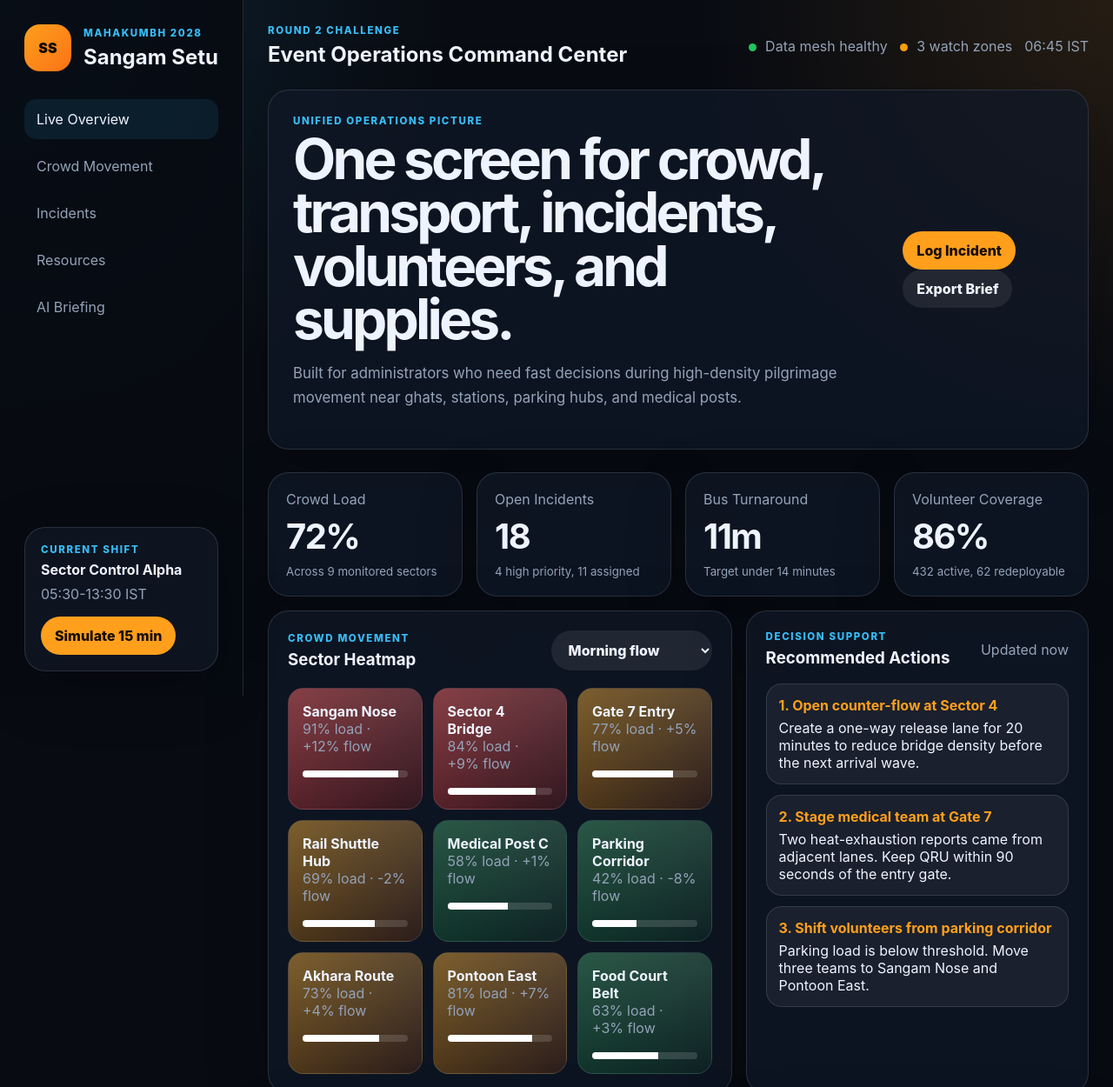
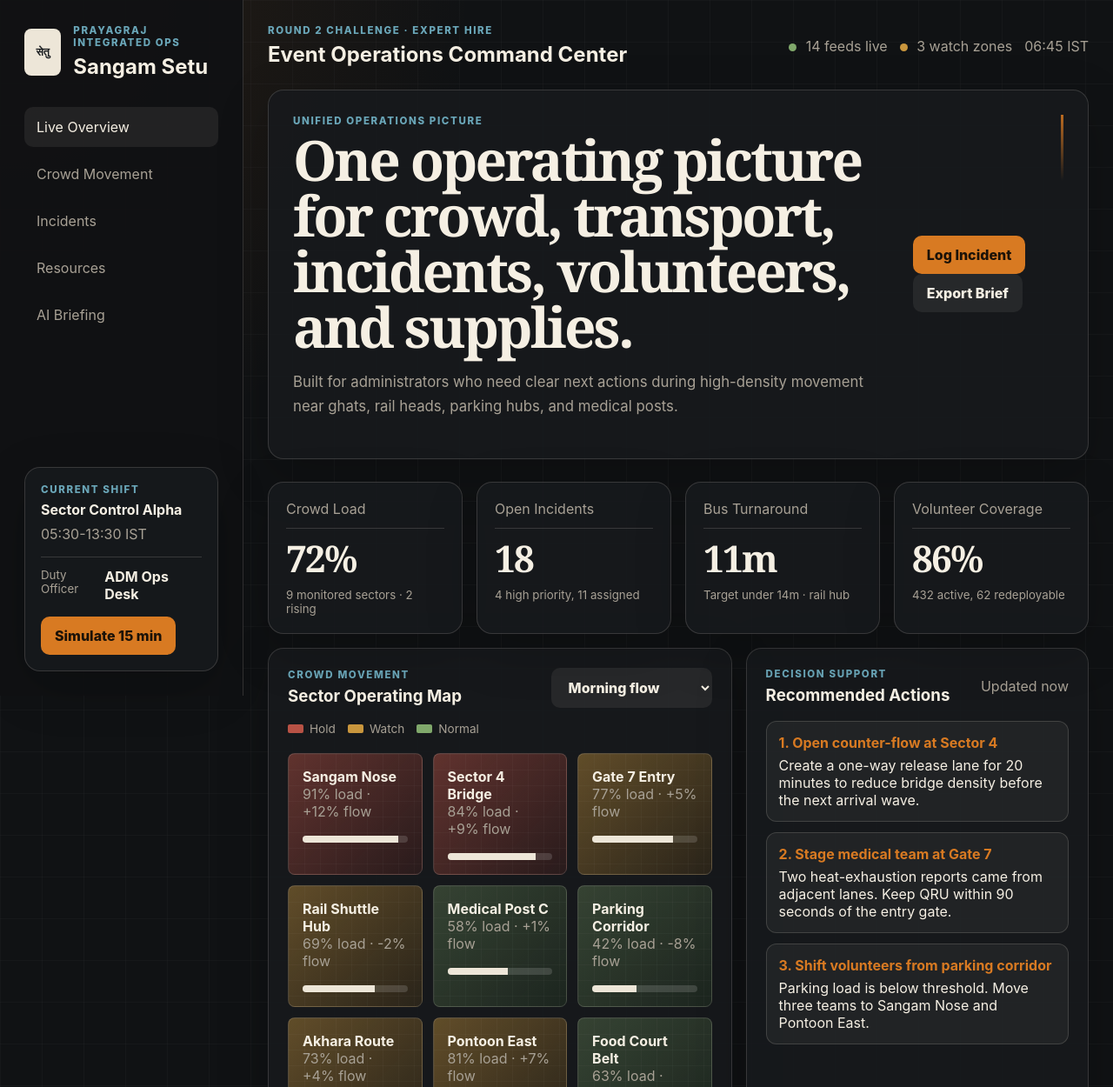
Before and after one commit to mananscasm/mahakumbh-command-center, a website: page index.html in a window 1280 px wide. Shown: the top 1250 px of the page at 87% size. Drawn offline with Linux system fonts and the light colour scheme.

Commit message:
Refine command center UI and add pitch deck

```diff
--- a/app.js
+++ b/app.js
@@ -50,9 +50,9 @@ const recommendations = [
 const byId = (id) => document.getElementById(id);
 
 function riskColor(risk) {
-  if (risk === "high") return "linear-gradient(135deg, rgba(239,68,68,.48), rgba(127,29,29,.32))";
-  if (risk === "medium") return "linear-gradient(135deg, rgba(245,158,11,.42), rgba(120,53,15,.28))";
-  return "linear-gradient(135deg, rgba(34,197,94,.28), rgba(20,83,45,.22))";
+  if (risk === "high") return "linear-gradient(135deg, rgba(184,82,69,.46), rgba(91,36,31,.28))";
+  if (risk === "medium") return "linear-gradient(135deg, rgba(201,150,61,.42), rgba(94,68,24,.28))";
+  return "linear-gradient(135deg, rgba(128,168,107,.3), rgba(49,78,43,.24))";
 }
 
 function renderSectors(multiplier = 1) {
--- a/index.html
+++ b/index.html
@@ -14,9 +14,9 @@
     <div class="shell">
       <aside class="sidebar" aria-label="Command center navigation">
         <div class="brand">
-          <span class="brand-mark">SS</span>
+          <span class="brand-mark">सेतु</span>
           <div>
-            <p class="eyebrow">Mahakumbh 2028</p>
+            <p class="eyebrow">Prayagraj Integrated Ops</p>
             <h1>Sangam Setu</h1>
           </div>
         </div>
@@ -31,6 +31,10 @@
           <p class="eyebrow">Current Shift</p>
           <strong>Sector Control Alpha</strong>
           <span>05:30-13:30 IST</span>
+          <div class="shift-meta">
+            <small>Duty Officer</small>
+            <b>ADM Ops Desk</b>
+          </div>
           <button id="simulateBtn" type="button">Simulate 15 min</button>
         </div>
       </aside>
@@ -38,11 +42,11 @@
       <main>
         <header class="topbar">
           <div>
-            <p class="eyebrow">Round 2 Challenge</p>
+            <p class="eyebrow">Round 2 Challenge · Expert Hire</p>
             <h2>Event Operations Command Center</h2>
           </div>
           <div class="status-strip" aria-label="System status">
-            <span><i class="dot green"></i> Data mesh healthy</span>
+            <span><i class="dot green"></i> 14 feeds live</span>
             <span><i class="dot amber"></i> 3 watch zones</span>
             <span id="clock">06:45 IST</span>
           </div>
@@ -51,10 +55,10 @@
         <section class="hero" id="overview">
           <div class="hero-copy">
             <p class="eyebrow">Unified operations picture</p>
-            <h2>One screen for crowd, transport, incidents, volunteers, and supplies.</h2>
+            <h2>One operating picture for crowd, transport, incidents, volunteers, and supplies.</h2>
             <p>
-              Built for administrators who need fast decisions during high-density
-              pilgrimage movement near ghats, stations, parking hubs, and medical posts.
+              Built for administrators who need clear next actions during high-density
+              movement near ghats, rail heads, parking hubs, and medical posts.
             </p>
           </div>
           <div class="hero-actions">
@@ -67,7 +71,7 @@
           <article class="metric-card">
             <span>Crowd Load</span>
             <strong id="crowdMetric">72%</strong>
-            <small>Across 9 monitored sectors</small>
+            <small>9 monitored sectors · 2 rising</small>
           </article>
           <article class="metric-card">
             <span>Open Incidents</span>
@@ -77,7 +81,7 @@
           <article class="metric-card">
             <span>Bus Turnaround</span>
             <strong id="busMetric">11m</strong>
-            <small>Target under 14 minutes</small>
+            <small>Target under 14m · rail hub</small>
           </article>
           <article class="metric-card">
             <span>Volunteer Coverage</span>
@@ -91,13 +95,18 @@
             <div class="panel-heading">
               <div>
                 <p class="eyebrow">Crowd movement</p>
-                <h3>Sector Heatmap</h3>
+                <h3>Sector Operating Map</h3>
               </div>
               <select id="scenarioSelect" aria-label="Scenario">
                 <option value="normal">Morning flow</option>
                 <option value="surge">Royal bath surge</option>
                 <option value="rain">Rain diversion</option>
               </select>
+            </div>
+            <div class="map-legend" aria-label="Map legend">
+              <span><i class="legend high"></i>Hold</span>
+              <span><i class="legend medium"></i>Watch</span>
+              <span><i class="legend low"></i>Normal</span>
             </div>
             <div class="map" id="sectorMap" aria-label="Operational sector heatmap"></div>
           </article>
@@ -159,6 +168,7 @@
             Keep one medical quick-response unit staged at Gate 7 and release three
             volunteer teams from the low-load parking corridor.
           </p>
+          <span class="briefing-source">Synthesized from density, incident SLA, bus GPS, and volunteer check-in feeds.</span>
         </section>
       </main>
     </div>
--- a/styles.css
+++ b/styles.css
@@ -1,15 +1,17 @@
 :root {
-  --bg: #080b12;
-  --panel: #111827;
-  --panel-2: #162033;
-  --text: #eef4ff;
-  --muted: #94a3b8;
-  --line: rgba(148, 163, 184, 0.2);
-  --saffron: #ff9f1c;
-  --cyan: #38bdf8;
-  --green: #22c55e;
-  --red: #ef4444;
-  --amber: #f59e0b;
+  --bg: #101214;
+  --paper: #ede6d8;
+  --panel: #171a1d;
+  --panel-2: #202429;
+  --text: #f5efe3;
+  --muted: #a8a195;
+  --line: rgba(237, 230, 216, 0.16);
+  --saffron: #d87a22;
+  --blue: #6aa6b8;
+  --green: #80a86b;
+  --red: #b85245;
+  --amber: #c9963d;
+  --ink: #1a1d20;
 }
 
 * {
@@ -19,13 +21,15 @@
 body {
   margin: 0;
   background:
-    radial-gradient(circle at top left, rgba(56, 189, 248, 0.14), transparent 32rem),
-    radial-gradient(circle at top right, rgba(255, 159, 28, 0.12), transparent 30rem),
+    linear-gradient(rgba(255, 255, 255, 0.025) 1px, transparent 1px),
+    linear-gradient(90deg, rgba(255, 255, 255, 0.025) 1px, transparent 1px),
+    radial-gradient(circle at top left, rgba(216, 122, 34, 0.12), transparent 34rem),
     var(--bg);
+  background-size: 48px 48px, 48px 48px, auto, auto;
   color: var(--text);
   font-family:
-    Inter, ui-sans-serif, system-ui, -apple-system, BlinkMacSystemFont, "Segoe UI",
-    sans-serif;
+    "IBM Plex Sans", Inter, ui-sans-serif, system-ui, -apple-system,
+    BlinkMacSystemFont, "Segoe UI", sans-serif;
 }
 
 button,
@@ -50,12 +54,12 @@ button {
 }
 
 .sidebar {
+  background: rgba(16, 18, 20, 0.94);
   border-right: 1px solid var(--line);
-  background: rgba(8, 11, 18, 0.86);
+  height: 100vh;
   padding: 28px;
   position: sticky;
   top: 0;
-  height: 100vh;
 }
 
 .brand {
@@ -67,10 +71,11 @@ button {
 
 .brand-mark {
   align-items: center;
-  background: linear-gradient(135deg, var(--saffron), #f97316);
-  border-radius: 18px;
-  color: #140b02;
+  background: var(--paper);
+  border-radius: 8px;
+  color: var(--ink);
   display: grid;
+  font-size: 0.78rem;
   font-weight: 900;
   height: 54px;
   place-items: center;
@@ -86,7 +91,7 @@ button {
 }
 
 .eyebrow {
-  color: var(--cyan);
+  color: var(--blue);
   font-size: 0.72rem;
   font-weight: 800;
   letter-spacing: 0.14em;
@@ -100,7 +105,7 @@ nav {
 }
 
 nav a {
-  border-radius: 14px;
+  border-radius: 10px;
   color: var(--muted);
   padding: 13px 14px;
   text-decoration: none;
@@ -108,7 +113,7 @@ nav a {
 
 nav a.active,
 nav a:hover {
-  background: rgba(56, 189, 248, 0.1);
+  background: rgba(237, 230, 216, 0.08);
   color: var(--text);
 }
 
@@ -117,10 +122,10 @@ nav a:hover {
 .metric-card,
 .briefing-panel,
 .hero {
+  background: rgba(23, 26, 29, 0.88);
   border: 1px solid var(--line);
-  border-radius: 24px;
-  background: rgba(17, 24, 39, 0.76);
-  box-shadow: 0 20px 70px rgba(0, 0, 0, 0.22);
+  border-radius: 18px;
+  box-shadow: 0 18px 60px rgba(0, 0, 0, 0.18);
 }
 
 .shift-card {
@@ -141,6 +146,18 @@ nav a:hover {
   margin: 8px 0 16px;
 }
 
+.shift-meta {
+  border-top: 1px solid var(--line);
+  display: flex;
+  justify-content: space-between;
+  margin: 0 0 16px;
+  padding-top: 12px;
+}
+
+.shift-meta small {
+  color: var(--muted);
+}
+
 main {
   padding: 28px;
 }
@@ -151,8 +168,8 @@ main {
 .briefing-panel {
   align-items: center;
   display: flex;
+  gap: 20px;
   justify-content: space-between;
-  gap: 20px;
 }
 
 .status-strip {
@@ -182,13 +199,27 @@ main {
 .hero {
   margin: 26px 0;
   padding: 28px;
+  position: relative;
+}
+
+.hero::after {
+  background: linear-gradient(180deg, var(--saffron), transparent);
+  content: "";
+  height: 76px;
+  opacity: 0.85;
+  position: absolute;
+  right: 28px;
+  top: 28px;
+  width: 3px;
 }
 
 .hero h2 {
-  font-size: clamp(2rem, 5vw, 4.8rem);
-  letter-spacing: -0.06em;
-  line-height: 0.96;
-  max-width: 960px;
+  font-family: Georgia, "Times New Roman", serif;
+  font-size: clamp(2rem, 5vw, 4.35rem);
+  font-weight: 600;
+  letter-spacing: -0.045em;
+  line-height: 1;
+  max-width: 1040px;
 }
 
 .hero p:last-child {
@@ -206,8 +237,8 @@ main {
 button,
 select {
   background: var(--saffron);
-  border-radius: 999px;
-  color: #160c02;
+  border-radius: 10px;
+  color: #1b1208;
   font-weight: 800;
   padding: 12px 16px;
 }
@@ -215,7 +246,7 @@ select {
 button.secondary,
 button.ghost,
 select {
-  background: rgba(255, 255, 255, 0.08);
+  background: rgba(237, 230, 216, 0.08);
   color: var(--text);
 }
 
@@ -228,6 +259,17 @@ select {
 
 .metric-card {
   padding: 20px;
+  position: relative;
+}
+
+.metric-card::before {
+  background: var(--line);
+  content: "";
+  height: 1px;
+  left: 20px;
+  position: absolute;
+  right: 20px;
+  top: 52px;
 }
 
 .metric-card span,
@@ -238,9 +280,10 @@ select {
 
 .metric-card strong {
   display: block;
-  font-size: 2.5rem;
+  font-family: Georgia, "Times New Roman", serif;
+  font-size: 2.65rem;
   letter-spacing: -0.04em;
-  margin: 8px 0;
+  margin: 18px 0 6px;
 }
 
 .content-grid {
@@ -258,6 +301,39 @@ select {
   min-height: 520px;
 }
 
+.map-legend {
+  display: flex;
+  gap: 14px;
+  margin-top: 16px;
+}
+
+.map-legend span {
+  align-items: center;
+  color: var(--muted);
+  display: inline-flex;
+  font-size: 0.85rem;
+  gap: 7px;
+}
+
+.legend {
+  border-radius: 2px;
+  display: inline-block;
+  height: 10px;
+  width: 18px;
+}
+
+.legend.high {
+  background: var(--red);
+}
+
+.legend.medium {
+  background: var(--amber);
+}
+
+.legend.low {
+  background: var(--green);
+}
+
 .map {
   display: grid;
   gap: 12px;
@@ -267,7 +343,7 @@ select {
 
 .sector {
   border: 1px solid var(--line);
-  border-radius: 18px;
+  border-radius: 8px;
   min-height: 130px;
   overflow: hidden;
   padding: 16px;
@@ -275,10 +351,13 @@ select {
 }
 
 .sector::before {
-  background: linear-gradient(180deg, rgba(255, 255, 255, 0.14), transparent);
+  background:
+    linear-gradient(rgba(255, 255, 255, 0.07) 1px, transparent 1px),
+    linear-gradient(90deg, rgba(255, 255, 255, 0.07) 1px, transparent 1px);
+  background-size: 18px 18px;
   content: "";
   inset: 0;
-  opacity: 0.7;
+  opacity: 0.42;
   position: absolute;
 }
 
@@ -307,7 +386,7 @@ td,
 }
 
 .load-bar i {
-  background: white;
+  background: var(--paper);
   display: block;
   height: 100%;
 }
@@ -321,9 +400,9 @@ td,
 
 .action,
 .resource {
-  background: rgba(255, 255, 255, 0.055);
+  background: rgba(237, 230, 216, 0.055);
   border: 1px solid var(--line);
-  border-radius: 18px;
+  border-radius: 12px;
   padding: 14px;
 }
 
@@ -331,6 +410,11 @@ td,
   color: var(--saffron);
   display: block;
   margin-bottom: 6px;
+}
+
+.resource p {
+  color: var(--muted);
+  margin: 8px 0 0;
 }
 
 .table-wrap {
@@ -367,30 +451,39 @@ th {
 }
 
 .pill.high {
-  background: rgba(239, 68, 68, 0.16);
-  color: #fecaca;
+  background: rgba(184, 82, 69, 0.22);
+  color: #f4c5bc;
 }
 
 .pill.medium {
-  background: rgba(245, 158, 11, 0.16);
-  color: #fde68a;
+  background: rgba(201, 150, 61, 0.18);
+  color: #f2d9a3;
 }
 
 .pill.low {
-  background: rgba(34, 197, 94, 0.16);
-  color: #bbf7d0;
+  background: rgba(128, 168, 107, 0.18);
+  color: #d9efcd;
 }
 
 .briefing-panel {
+  align-items: flex-start;
   margin-top: 16px;
   padding: 24px;
 }
 
-.briefing-panel p:last-child {
+.briefing-panel p {
   color: var(--muted);
   line-height: 1.7;
   margin: 0;
   max-width: 820px;
+}
+
+.briefing-source {
+  border-left: 2px solid var(--saffron);
+  color: var(--muted);
+  font-size: 0.82rem;
+  max-width: 240px;
+  padding-left: 12px;
 }
 
 dialog {
@@ -408,7 +501,7 @@ dialog::backdrop {
 .incident-form {
   background: var(--panel);
   border: 1px solid var(--line);
-  border-radius: 24px;
+  border-radius: 18px;
   display: grid;
   gap: 16px;
   padding: 24px;
@@ -422,9 +515,9 @@ label {
 
 textarea,
 .incident-form select {
-  background: rgba(255, 255, 255, 0.08);
+  background: rgba(237, 230, 216, 0.08);
   border: 1px solid var(--line);
-  border-radius: 14px;
+  border-radius: 12px;
   color: var(--text);
   padding: 12px;
 }
```
Also changed, not shown: README.md, 1 other file.
